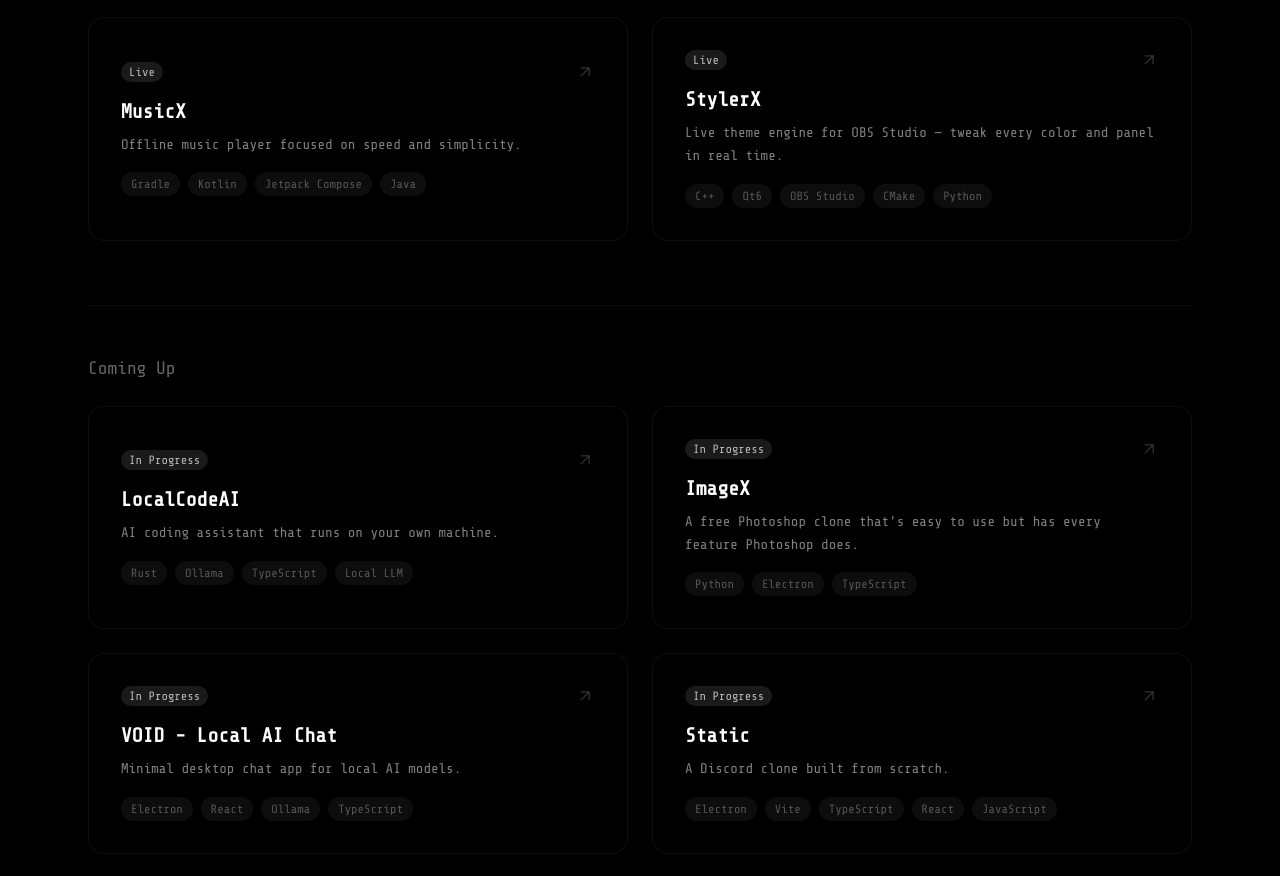
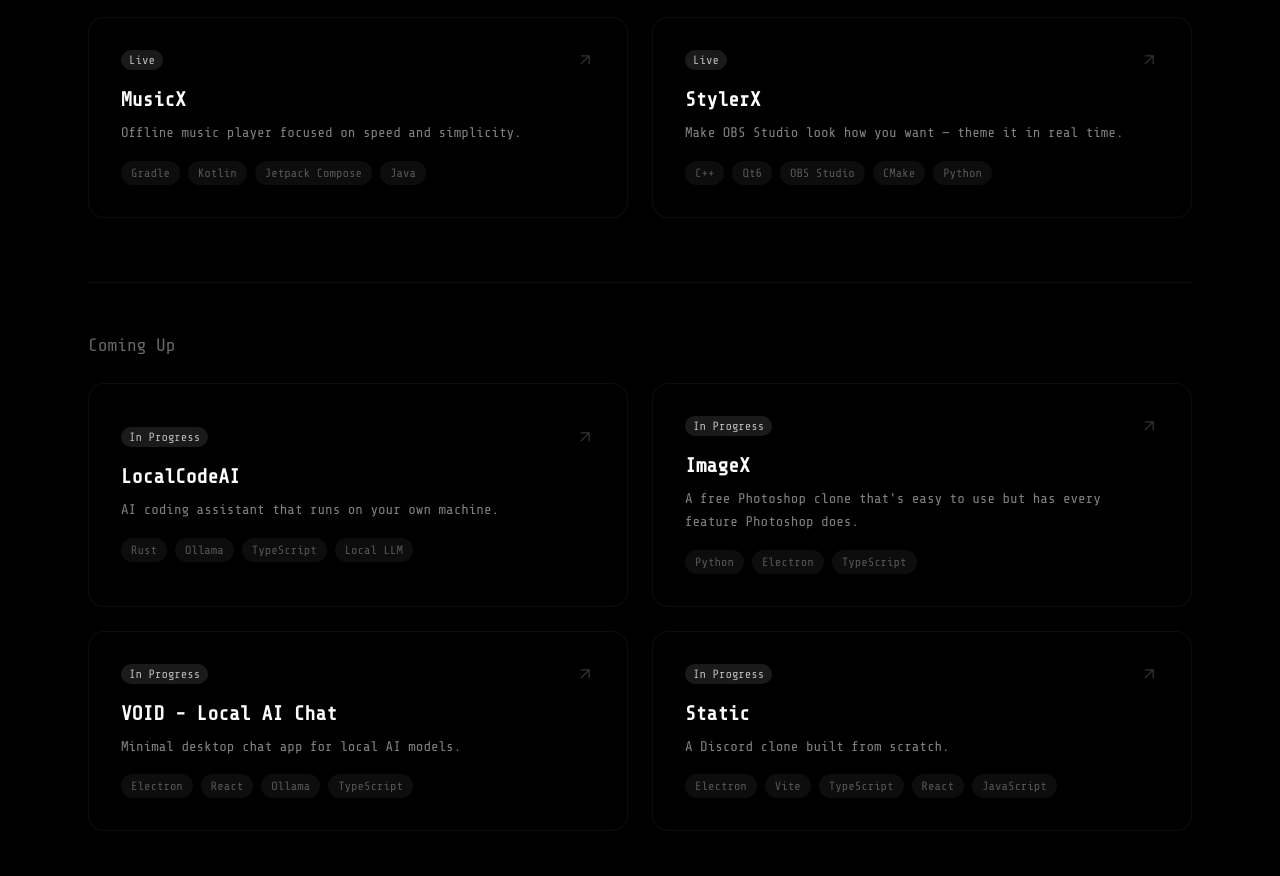
Before and after one commit to yummyfiles/yummyfiles-website, a React (Vite) app: page / in a window 1280 px wide. Shown: the part 1680-2556 px from the top of the page. Built offline with nearby package versions, Linux system fonts and the light colour scheme.

Commit message:
Tighten up StylerX description

```diff
--- a/src/data/projects.ts
+++ b/src/data/projects.ts
@@ -65,9 +65,9 @@
   {
     id: 'stylerx',
     title: 'StylerX',
-    description: 'Live theme engine for OBS Studio — tweak every color and panel in real time.',
+    description: 'Make OBS Studio look how you want — theme it in real time.',
     longDescription:
-      'StylerX is an OBS Studio plugin that lets you change the entire look of OBS in real time. Every color, panel, button, and UI element can be tweaked while OBS is running with instant feedback. Features a live color picker (20+ UI elements), raw QSS editor with syntax highlighting, widget inspector, JSON theme save/export/import, and a Python CLI for installs. Written in C++17 with Qt6.',
+      'OBS Studio plugin that lets you change the whole look of it while it\'s running. Every color, panel, button — tweak it all instantly. Comes with a live color picker, raw CSS editor, widget inspector, theme save/export, and a Python CLI. Written in C++17 with Qt6.',
     tags: ['C++', 'Qt6', 'OBS Studio', 'CMake', 'Python'],
     links: [
       { label: 'GitHub', url: 'https://github.com/yummyfiles/StylerX-Styler_for_OBS_Studio' },
```
